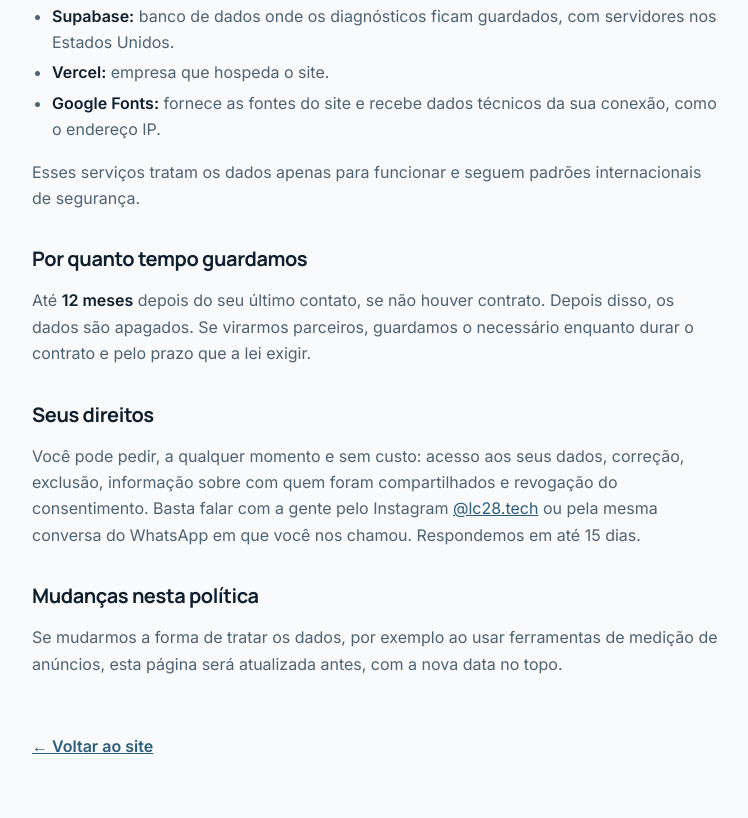
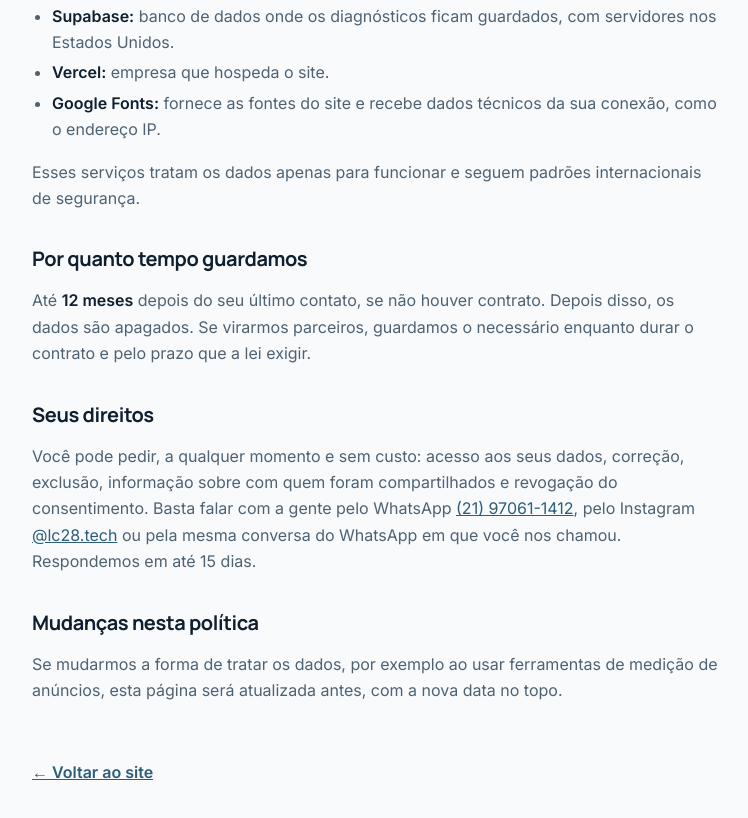
Before and after one commit to Luanlc28/lc28-landing-, a plain HTML site: page politica-de-privacidade.html in a window 1280 px wide. Shown: the part 1132-1950 px from the top of the page, without its empty margins (264-1012 px from the left). Drawn offline with Linux system fonts and the light colour scheme.

Commit message:
WhatsApp como contato na política de privacidade
Co-Authored-By: Claude Opus 5.5 <noreply@anthropic.com>

```diff
--- a/politica-de-privacidade.html
+++ b/politica-de-privacidade.html
@@ -67,7 +67,7 @@
   <p>Até <strong>12 meses</strong> depois do seu último contato, se não houver contrato. Depois disso, os dados são apagados. Se virarmos parceiros, guardamos o necessário enquanto durar o contrato e pelo prazo que a lei exigir.</p>
 
   <h2>Seus direitos</h2>
-  <p>Você pode pedir, a qualquer momento e sem custo: acesso aos seus dados, correção, exclusão, informação sobre com quem foram compartilhados e revogação do consentimento. Basta falar com a gente pelo Instagram <a href="https://instagram.com/lc28.tech" target="_blank" rel="noopener">@lc28.tech</a> ou pela mesma conversa do WhatsApp em que você nos chamou. Respondemos em até 15 dias.</p>
+  <p>Você pode pedir, a qualquer momento e sem custo: acesso aos seus dados, correção, exclusão, informação sobre com quem foram compartilhados e revogação do consentimento. Basta falar com a gente pelo WhatsApp <a href="https://wa.me/5521970611412" target="_blank" rel="noopener">(21) 97061-1412</a>, pelo Instagram <a href="https://instagram.com/lc28.tech" target="_blank" rel="noopener">@lc28.tech</a> ou pela mesma conversa do WhatsApp em que você nos chamou. Respondemos em até 15 dias.</p>
 
   <h2>Mudanças nesta política</h2>
   <p>Se mudarmos a forma de tratar os dados, por exemplo ao usar ferramentas de medição de anúncios, esta página será atualizada antes, com a nova data no topo.</p>
```
